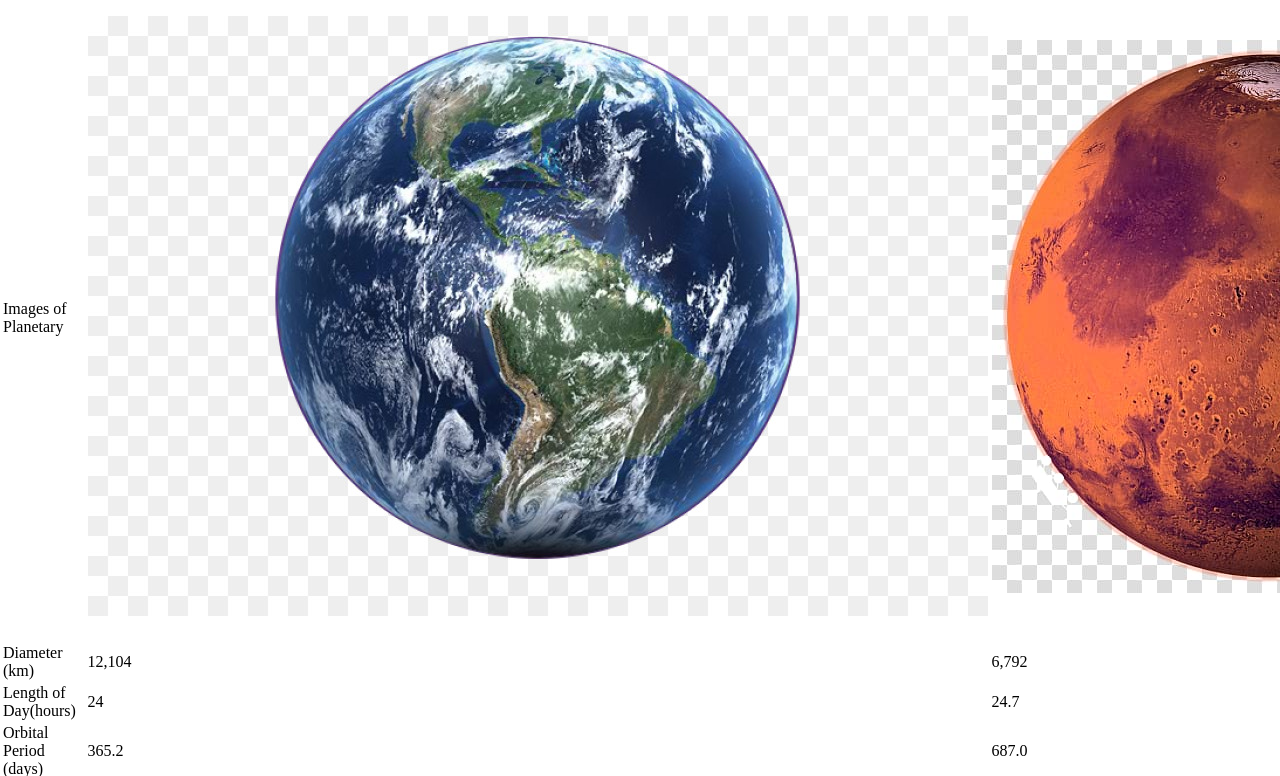
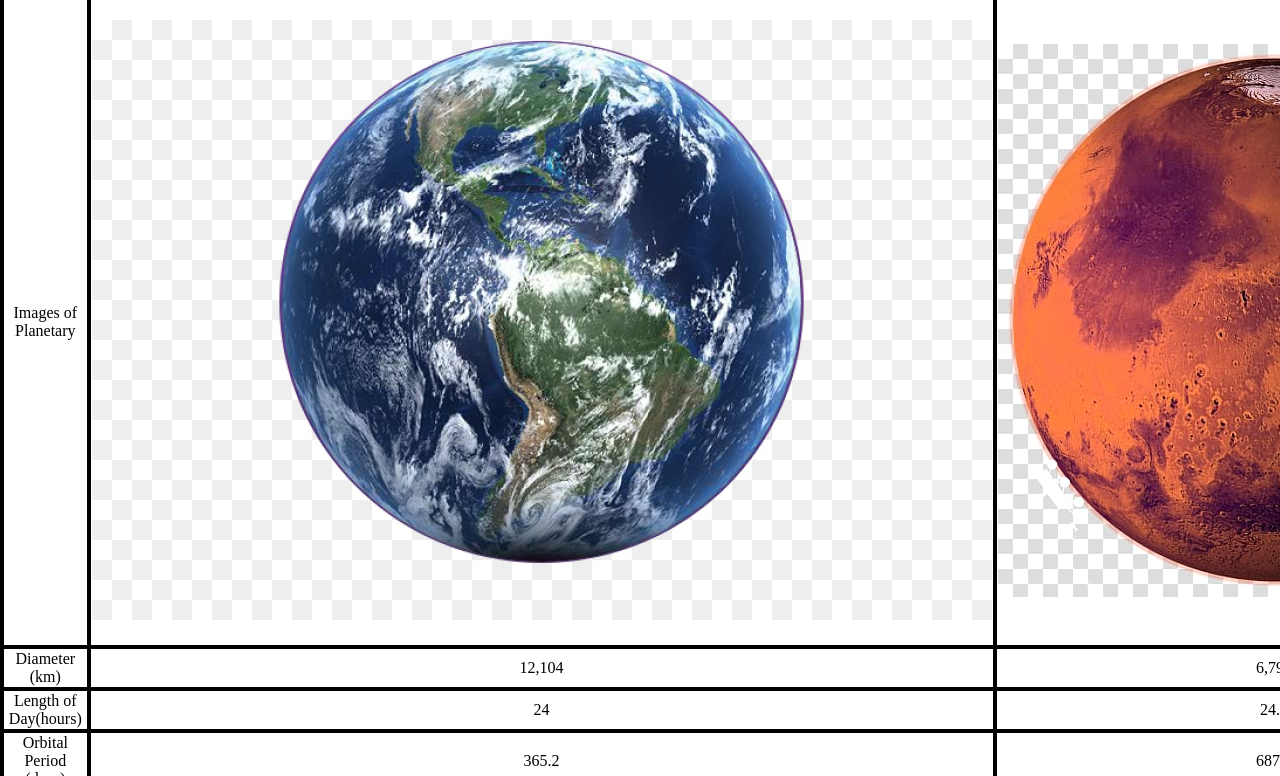
Before and after one commit to jsalazar8/Lab6, a plain HTML site: page index.html in a window 1280 px wide. Shown: the part 66-842 px from the top of the page. Drawn offline with Linux system fonts and the light colour scheme.

Commit message:
edited the border of the table

```diff
--- a/css/style.css
+++ b/css/style.css
@@ -2,6 +2,7 @@ body {
   margin:auto;
   font-family:"Times New Roman", Times, serif;
 }
+
 #title {
   margin:auto;
   color:darkblue;
@@ -9,3 +10,13 @@ body {
   font-size:xx-large;
   line-height: normal;
 }
+
+#planets,
+#planets th,
+#planets td {
+  border: 4px solid;
+  width: 50%;
+  border-collapse: collapse;
+  text-align: center;
+  vertical-align: middle;
+}
```
